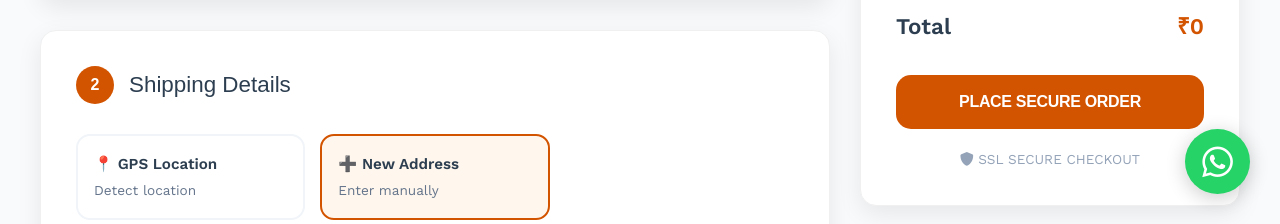
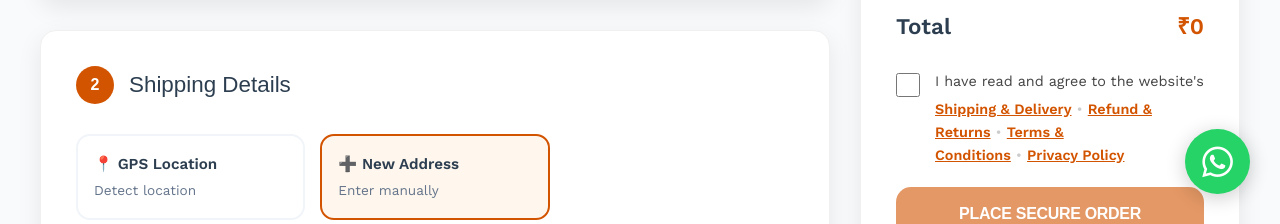
Before and after one commit to sanketpawarr68-jpg/gavran-magic, a React (Vite) app in the folder frontend-react/: page /checkout in a window 1280 px wide. Shown: the part 576-800 px from the top of the page. Built offline with nearby package versions, Linux system fonts and the light colour scheme; no server answers; sample sign-in values are in the browser's storage; a web font is replaced by a local one.

Commit message:
UI Polish: Refined legal agreement layout on Checkout page

```diff
--- a/frontend-react/src/context/LanguageContext.jsx
+++ b/frontend-react/src/context/LanguageContext.jsx
@@ -128,7 +128,9 @@ export const LanguageProvider = ({ children }) => {
             related_products: "Related Products",
             delivery_maharashtra: "Delivery across all of Maharashtra",
             loading_products: "Retrieving Products...",
-            loading_msg: "Please wait while we set up our store for you."
+            loading_msg: "Please wait while we set up our store for you.",
+            accept_terms: "I have read and agree to the website's",
+            terms_and_privacy: "Terms & Conditions, Privacy Policy, Shipping & Delivery, and Refund & Returns policies."
         },
         MR: {
             nav_home: "होम",
@@ -247,7 +249,9 @@ export const LanguageProvider = ({ children }) => {
             related_products: "संबंधित उत्पादने",
             delivery_maharashtra: "संपूर्ण महाराष्ट्रात डिलिव्हरी",
             loading_products: "उत्पादने शोधत आहोत...",
-            loading_msg: "स्वयंपाकघर सज्ज होत आहे, कृपया प्रतीक्षा करा."
+            loading_msg: "स्वयंपाकघर सज्ज होत आहे, कृपया प्रतीक्षा करा.",
+            accept_terms: "मी वेबसाइटचे सर्व",
+            terms_and_privacy: "नियम आणि अटी, गोपनीयता धोरण, शिपिंग आणि डिलिव्हरी तसेच रिफंड आणि रिटर्न धोरण वाचले आहेत"
         }
     };
 
--- a/frontend-react/src/pages/Checkout.jsx
+++ b/frontend-react/src/pages/Checkout.jsx
@@ -5,7 +5,7 @@ import { useCart } from '../context/CartContext';
 import { useAuth } from '../context/AuthContext';
 import { useLanguage } from '../context/LanguageContext';
 import axios from 'axios';
-import { useNavigate } from 'react-router-dom';
+import { useNavigate, Link } from 'react-router-dom';
 import { API_BASE_URL } from '../config';
 
 
@@ -162,6 +162,7 @@ export default function Checkout() {
             pincode: user ? user.pincode || '' : '',
             paymentMethod: 'COD',
             saveAddressToProfile: true,
+            acceptTerms: false,
         },
         enableReinitialize: true,
         validationSchema: CheckoutSchema,
@@ -404,11 +405,42 @@ export default function Checkout() {
                                     </div>
                                 </div>
 
+                                <div style={{ marginTop: '25px', display: 'flex', gap: '15px', alignItems: 'flex-start' }}>
+                                    <input
+                                        type="checkbox"
+                                        id="acceptTerms"
+                                        name="acceptTerms"
+                                        checked={formik.values.acceptTerms}
+                                        onChange={formik.handleChange}
+                                        style={{ marginTop: '3px', width: '24px', height: '24px', cursor: 'pointer', accentColor: 'var(--primary)', flexShrink: 0 }}
+                                    />
+                                    <label htmlFor="acceptTerms" style={{ fontSize: '0.9rem', color: '#444', lineHeight: '1.6', cursor: 'pointer' }}>
+                                        {t('accept_terms')}
+                                        <div style={{ marginTop: '5px' }}>
+                                            <Link to="/shipping-policy" target="_blank" style={{ color: 'var(--primary)', fontWeight: '600', textDecoration: 'underline' }}>{t('nav_home') === 'होम' ? 'शिपिंग धोरण' : 'Shipping & Delivery'}</Link>
+                                            <span style={{ margin: '0 5px', color: '#ccc' }}>•</span>
+                                            <Link to="/refund-policy" target="_blank" style={{ color: 'var(--primary)', fontWeight: '600', textDecoration: 'underline' }}>{t('nav_home') === 'होम' ? 'रिफंड धोरण' : 'Refund & Returns'}</Link>
+                                            <span style={{ margin: '0 5px', color: '#ccc' }}>•</span>
+                                            <Link to="/terms" target="_blank" style={{ color: 'var(--primary)', fontWeight: '600', textDecoration: 'underline' }}>{t('nav_home') === 'होम' ? 'नियम आणि अटी' : 'Terms & Conditions'}</Link>
+                                            <span style={{ margin: '0 5px', color: '#ccc' }}>•</span>
+                                            <Link to="/privacy-policy" target="_blank" style={{ color: 'var(--primary)', fontWeight: '600', textDecoration: 'underline' }}>{t('nav_home') === 'होम' ? 'गोपनीयता धोरण' : 'Privacy Policy'}</Link>
+                                        </div>
+                                    </label>
+                                </div>
+
                                 <button
                                     type="submit"
                                     className="btn btn-primary"
-                                    disabled={formik.isSubmitting || (formik.values.pincode.length === 6 && !shippingInfo)}
-                                    style={{ width: '100%', marginTop: '30px', padding: '18px', fontSize: '1rem', borderRadius: '15px' }}
+                                    disabled={formik.isSubmitting || (formik.values.pincode.length === 6 && !shippingInfo) || !formik.values.acceptTerms}
+                                    style={{
+                                        width: '100%',
+                                        marginTop: '20px',
+                                        padding: '18px',
+                                        fontSize: '1rem',
+                                        borderRadius: '15px',
+                                        opacity: formik.values.acceptTerms ? 1 : 0.6,
+                                        cursor: formik.values.acceptTerms ? 'pointer' : 'not-allowed'
+                                    }}
                                 >
                                     {formik.isSubmitting ? t('confirming_order') : t('place_order')}
                                 </button>
```
